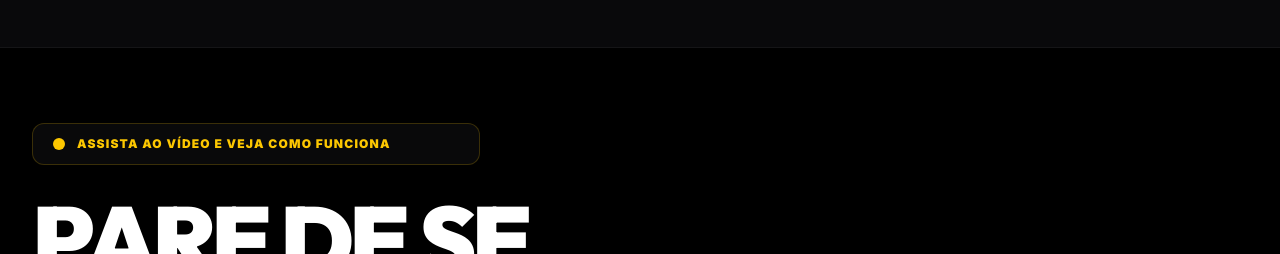
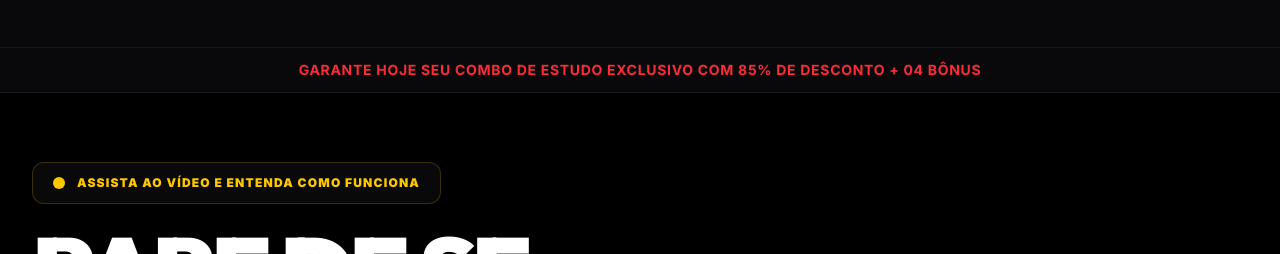
Before and after one commit to camposads-dot/primeiroano-de-direito, a React (Vite) app: page / in a window 1280 px wide. Shown: the top 254 px of the page. Built offline with nearby package versions, Linux system fonts and the light colour scheme.

Commit message:
atualizar layout inicial

```diff
--- a/src/App.tsx
+++ b/src/App.tsx
@@ -76,20 +76,28 @@ const Hero = () => (
       {/* Aqui você pode manter os links ou o logo do seu header */}
     </header>
 
-    <div className="container mx-auto px-4 md:px-8 py-16 flex-1 flex items-center">
+    {/* Faixa superior de oferta (ocupa toda a largura em cima) */}
+    <div className="w-full bg-zinc-950 border-b border-zinc-900 py-3 text-center text-red-500 font-bold text-sm uppercase tracking-wider">
+      Garante hoje seu combo de estudo exclusivo com 85% de desconto + 04 Bônus
+    </div>
+
+    <div className="container mx-auto px-4 md:px-8 py-12 flex-1 flex items-center">
       <div className="grid lg:grid-cols-2 gap-12 items-center w-full">
 
         {/* Coluna da Esquerda: Textos, Oferta e Botão */}
-        <div className="space-y-8 text-center lg:text-left">
-          {/* Título Chamativo (Visível tanto no Desktop quanto no Mobile) */}
-          <div className="flex items-center gap-3 bg-zinc-900/40 border border-yellow-400/20 px-5 py-3 rounded-xl max-w-md mx-auto lg:mx-0 backdrop-blur-sm">
+        <div className="space-y-6 text-center lg:text-left">
+
+          {/* Título Chamativo (Visível tanto no Desktop quanto no Mobile) e Centralizado */}
+          <div className="flex justify-center lg:justify-start">
+            <div className="flex items-center gap-3 bg-zinc-900/40 border border-yellow-400/20 px-5 py-3 rounded-xl max-w-md backdrop-blur-sm">
               <span className="flex h-3 w-3 relative">
                 <span className="animate-ping absolute inline-flex h-full w-full rounded-full bg-yellow-400 opacity-75"></span>
                 <span className="relative inline-flex rounded-full h-3 w-3 bg-yellow-400"></span>
               </span>
               <span className="text-xs font-black uppercase tracking-widest text-yellow-400">
-              Assista ao vídeo e veja como funciona
+                Assista ao vídeo e entenda como funciona
               </span>
+            </div>
           </div>
 
           <h1 className="text-5xl md:text-8xl font-black leading-[0.9] tracking-tighter uppercase">
@@ -100,7 +108,7 @@ const Hero = () => (
             "Entenda o 1° Ano com o método aprovado por +400 calouros. Direto e sem confusão."
           </p>
 
-          {/* Mensagem da oferta restaurada */}
+          {/* Mensagem de garantia abaixo da citação */}
           <div className="text-zinc-500 text-sm font-semibold max-w-lg mx-auto lg:mx-0">
             Garante hoje <span className="text-white font-black">85% de desconto</span> + bônus. <br />
             Pagamento único e 7 dias de garantia.
@@ -111,7 +119,7 @@ const Hero = () => (
           </Button>
         </div>
 
-        {/* Coluna da Direita: Vídeo com alinhamento rebaixado/ajustado */}
+        {/* Coluna da Direita: Vídeo com o alinhamento rebaixado/ajustado */}
         <div className="pt-6 lg:pt-12 relative aspect-video rounded-2xl overflow-hidden border border-white/10 shadow-2xl bg-zinc-900">
           <iframe className="w-full h-full" src="https://www.youtube.com/embed/PbOzmQFBgU8" frameBorder="0" allowFullScreen title="Video"></iframe>
         </div>
```
Lines whose indentation alone changed are shown as unchanged.
